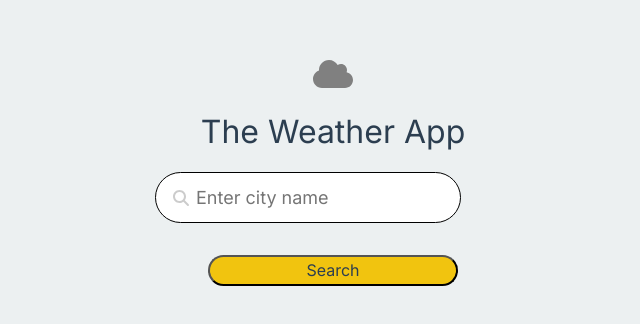
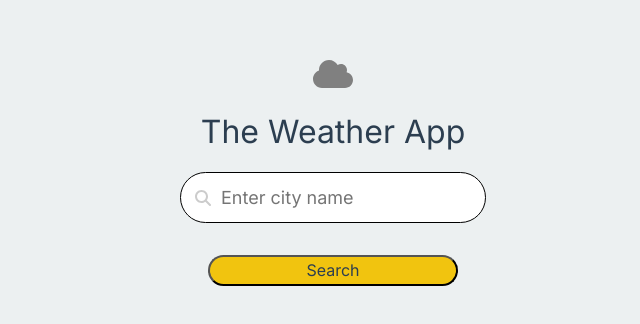
Before and after one commit to diegobeltran97/Viewstats_test, a Next.js app: page / in a window 1280 px wide. Shown: the part 236-560 px from the top of the page, without its empty margins (307-947 px from the left). Built offline with nearby package versions, Linux system fonts and the light colour scheme.

Commit message:
update style center

```diff
--- a/app/page.module.css
+++ b/app/page.module.css
@@ -9,6 +9,10 @@
 .searchContainer {
   position: relative;
   display: inline-block;
+
+  display: flex;
+  justify-content: center;
+  align-items: center;
 }
 .searchInput {
   padding: 14px;
@@ -20,9 +24,9 @@
   font-weight: 400;
   transition: opacity .4s ease;
   width: calc(100% - 50px);
-  margin-right: 50px;
 	border-radius: 100px;
 	font-family: 'Inter';
+
 }
 .searchIcon {
   position: absolute;
@@ -33,11 +37,10 @@
 }
 .clearIcon {
   position: absolute;
-  top: 25%;
-  right: 10%; /* Adjust based on your layout */
+  top: 35%;
+  right: 5%; /* Adjust based on your layout */
   cursor: pointer;
 }
-
 
 .button_search {
   width: 250px;
```
Also changed, not shown: app/_app.tsx (+8 -6 lines).
